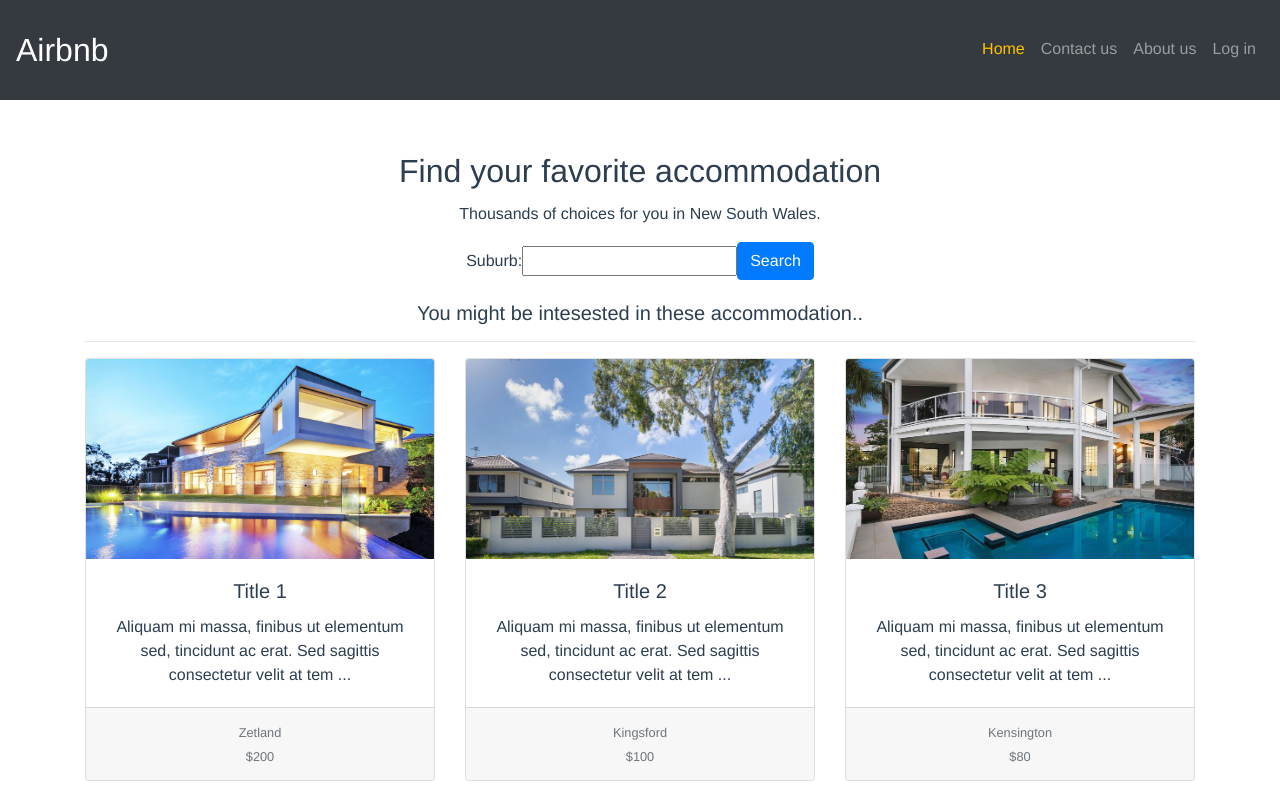
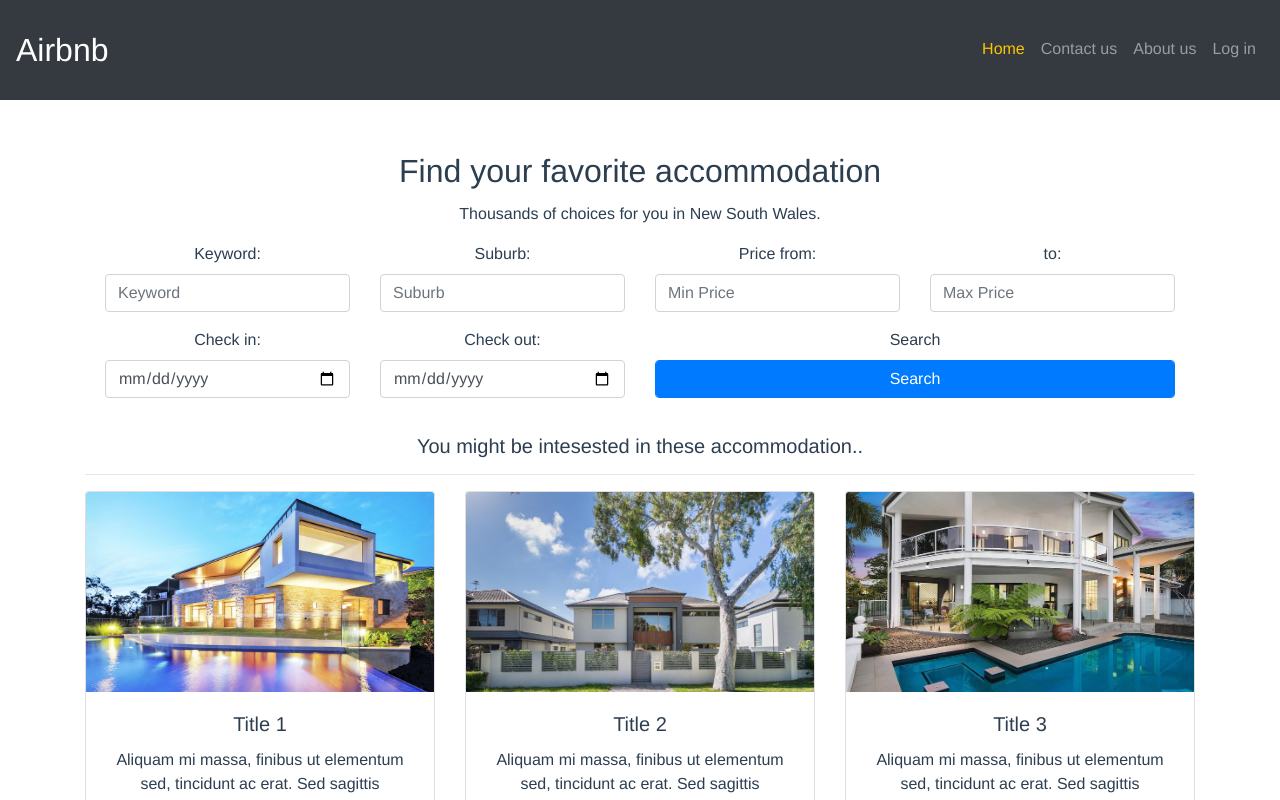
Before and after one commit to KristLin/HouseRentalWebsite, a Vue app in the folder frontend/: page / in a window 1280 px wide. Shown: the top 800 px of the page. Built offline with nearby package versions, Linux system fonts and the light colour scheme.

Commit message:
Move search inputs to components; change datepicker to default; edit readme

```diff
--- a/frontend/package.json
+++ b/frontend/package.json
@@ -14,7 +14,6 @@
     "jquery": "^3.4.1",
     "popper.js": "^1.15.0",
     "vue": "^2.6.10",
-    "vue-hotel-datepicker": "^2.6.4",
     "vue-router": "^3.0.3"
   },
   "devDependencies": {
--- /dev/null
+++ b/frontend/src/components/SearchInput.vue
@@ -0,0 +1,83 @@
+<template>
+  <div>
+    <div class="row">
+      <div class="col-lg-3 col-md-6 form-group">
+        <label class="filter-label">Keyword:</label>
+        <input
+          type="text"
+          class="form-control"
+          placeholder="Keyword"
+          v-model="searchData.keyword"
+        />
+      </div>
+      <div class="col-lg-3 col-md-6 form-group">
+        <label class="filter-label">Suburb:</label>
+        <input
+          type="text"
+          class="form-control"
+          placeholder="Suburb"
+          v-model="searchData.suburb"
+        />
+      </div>
+      <div class="col-lg-3 col-md-6 form-group">
+        <label class="filter-label">Price from:</label>
+        <input
+          type="input"
+          class="form-control"
+          name="input"
+          placeholder="Min Price"
+          v-model="searchData.minPrice"
+        />
+      </div>
+      <div class="col-lg-3 col-md-6 form-group">
+        <label class="filter-label">to:</label>
+        <input
+          type="input"
+          class="form-control"
+          name="input"
+          placeholder="Max Price"
+          v-model="searchData.maxPrice"
+        />
+      </div>
+    </div>
+    <div class="row">
+      <div class="col-lg-3 col-md-6 form-group">
+        <label class="filter-label">Check in:</label>
+        <input type="date" class="form-control" v-model="searchData.startDate" />
+      </div>
+      <div class="col-lg-3 col-md-6 form-group">
+        <label class="filter-label">Check out:</label>
+        <input type="date" class="form-control" v-model="searchData.endDate" />
+      </div>
+      <div class="col-lg-6 col-md-12 form-group">
+        <label class="filter-label">Search</label>
+        <button @click="searchHouse" class="btn btn-primary form-control">Search</button>
+      </div>
+    </div>
+  </div>
+</template>
+
+<script>
+export default {
+  name: "SearchInput",
+  components: {},
+  props: {
+    searchData: {
+      keyword: "",
+      suburb: "",
+      minPrice: "",
+      maxPrice: "",
+      startDate: "",
+      endDate: ""
+    }
+  },
+  methods: {
+    searchHouse() {
+      this.$emit("search", this.searchData);
+    }
+  }
+};
+</script>
+
+<style scoped>
+</style>
--- a/frontend/src/views/Home.vue
+++ b/frontend/src/views/Home.vue
@@ -5,16 +5,12 @@
       <div class="card-body">
         <h2 class="card-title">Find your favorite accommodation</h2>
         <p class="card-text">Thousands of choices for you in New South Wales.</p>
-        <div class="filter-option">
+        <SearchInput :searchData="searchData" @search="searchHouse" />
+        <!-- <div class="filter-option">
           <label for>Suburb:</label>
           <input type="text" v-model="searchData.suburb" />
-          <!-- <router-link
-            class="btn btn-primary"
-            :to="{ name: 'search', params: { suburb: this.searchData.suburb }}"
-          >Search</router-link>-->
           <button class="btn btn-primary" @click="searchHouse">Search</button>
-          <!-- <button @click="searchHouse" class="btn btn-primary">Search</button> -->
-        </div>
+        </div>-->
       </div>
       <h5>You might be intesested in these accommodation..</h5>
       <hr />
@@ -27,18 +23,18 @@
 <script>
 // @ is an alias to /src
 import HouseCards from "@/components/HouseCards.vue";
+import SearchInput from "@/components/SearchInput.vue";
 
 export default {
   name: "home",
   components: {
+    SearchInput,
     HouseCards
   },
   props: {},
   data() {
     return {
-      searchData: {
-        suburb: ""
-      },
+      searchData: {},
       houses: [
         {
           _id: 1,
@@ -72,10 +68,14 @@ export default {
   },
 
   methods: {
-    searchHouse() {
+    searchHouse(event) {
+      window.console.log(event.startDate);
+      window.console.log(event.endDate);
+      // next to implement: add if-control to check if the query is empty
+      // if it is empty, no need to pass the query
       this.$router.push({
         name: "search",
-        query: { suburb: this.searchData.suburb },
+        query: { searchDate: this.searchData },
         params: { houses: this.houses }
       });
     }
--- a/frontend/src/views/Search.vue
+++ b/frontend/src/views/Search.vue
@@ -1,37 +1,8 @@
 <template>
   <div>
-    <!-- <img alt="Vue logo" src="../assets/logo.png"> -->
     <div class="container">
-      <div class="row">
-        <div class="col-lg-3 col-md-6 form-group">
-          <label class="filter-label">Keyword:</label>
-          <input type="text" class="form-control" placeholder="Keyword" />
-        </div>
-        <div class="col-lg-3 col-md-6 form-group">
-          <label class="filter-label">Suburb:</label>
-          <input type="text" class="form-control" placeholder="Suburb" />
-        </div>
-        <div class="col-lg-3 col-md-6 form-group">
-          <label class="filter-label">Price from:</label>
-          <input type="input" class="form-control" name="input" placeholder="Min Price" />
-        </div>
-        <div class="col-lg-3 col-md-6 form-group">
-          <label class="filter-label">to:</label>
-          <input type="input" class="form-control" name="input" placeholder="Max Price" />
-        </div>
-      </div>
-      <div class="row">
-        <div class="col-lg-6 col-md-12 form-group">
-          <label class="filter-label">Stay Period:</label>
-          <HotelDatePicker class="datepicker-height" />
-        </div>
-        <div class="col-lg-6 col-md-12 form-group">
-          <label class="filter-label">Search</label>
-          <button @click="searchHouse" class="btn btn-primary form-control">Search</button>
-        </div>
-      </div>
-
-      <div class="row">
+      <SearchInput :searchData="searchData" @search="searchHouse" />
+      <div>
         <h5>Search Result:</h5>
         <HouseCards v-bind:houses="houses" />
       </div>
@@ -41,33 +12,28 @@
 
 <script>
 // @ is an alias to /src
+import SearchInput from "@/components/SearchInput.vue";
 import HouseCards from "@/components/HouseCards.vue";
-import HotelDatePicker from "vue-hotel-datepicker";
+
 
 export default {
   name: "search",
   components: {
+    SearchInput,
     HouseCards,
-    HotelDatePicker
+
   },
 
   data() {
     return {
+      searchData: this.$route.query.searchData,
       houses: this.$route.params.houses,
-      suburn: this.$route.query.suburn,
-      priceRange: [0, 300],
-      pricePoints: [0, 100, 200, 300, 400, "over 400"]
     };
   },
 
   methods: {
-    searchHouse() {
-      window.console.log("searching...");
-    },
-    handleDescription(description) {
-      return (
-        description.substring(0, 100) + (description.length > 100 ? " ..." : "")
-      );
+    searchHouse () {
+      window.console.log("searching...")
     }
   },
   beforeRouteEnter: (to, from, next) => {
@@ -108,6 +74,10 @@ export default {
       //   .catch(err => window.console.log(err));
     }
     next();
+  },
+  mounted() {
+    // Used for testing
+    // window.console.log(this.searchData);
   }
 };
 </script>
```
Also changed, not shown: 1 other file (tests, documents, lock files or other folders).
